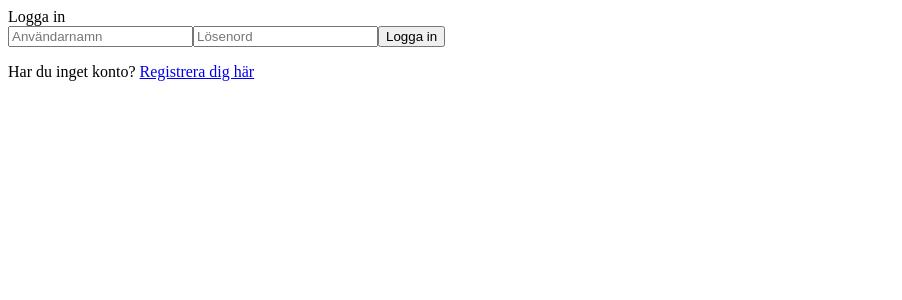
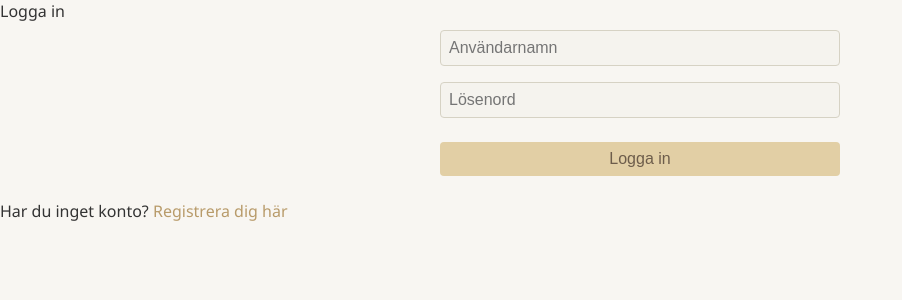
Before and after one commit to S7120f/Timetracker---Frontend, a React (Vite) app: page / in a window 1280 px wide. Shown: the top 300 px of the page, without its empty margins (0-902 px from the left). Built offline with nearby package versions, Linux system fonts and the light colour scheme.

Commit message:
updated css

```diff
--- a/package.json
+++ b/package.json
@@ -16,6 +16,7 @@
   },
   "devDependencies": {
     "@eslint/js": "^9.25.0",
+    "@types/css": "^0.0.38",
     "@types/react": "^19.1.2",
     "@types/react-dom": "^19.1.2",
     "@vitejs/plugin-react": "^4.4.1",
--- a/src/main.tsx
+++ b/src/main.tsx
@@ -1,6 +1,7 @@
 import { StrictMode } from 'react'
 import { createRoot } from 'react-dom/client'
 import App from './App.tsx'
+import './styles/style.css'
 
 createRoot(document.getElementById('root')!).render(
   <StrictMode>
--- /dev/null
+++ b/src/styles/style.css
@@ -0,0 +1,119 @@
+body {
+  background: #f8f6f2;
+  color: #333;
+  font-family: 'Segoe UI', Arial, sans-serif;
+  margin: 0;
+  padding: 0;
+  min-height: 100vh;
+}
+
+h2, h3 {
+  color: #6d5d4b;
+  margin-top: 2rem;
+  margin-bottom: 1rem;
+  text-align: center;
+}
+
+.login-page, .register-page {
+  min-height: 100vh;
+  display: flex;
+  align-items: center;
+  justify-content: center;
+}
+
+.login-form-container, .register-form-container {
+  background: #fff;
+  border-radius: 12px;
+  box-shadow: 0 2px 16px rgba(180, 170, 150, 0.10);
+  padding: 2rem 2.5rem 1.5rem 2.5rem;
+  display: flex;
+  flex-direction: column;
+  align-items: center;
+  min-width: 320px;
+}
+
+form, .modal {
+  background: none;
+  border-radius: 8px;
+  box-shadow: none;
+  padding: 0;
+  margin-bottom: 0;
+  max-width: 400px;
+  margin-left: auto;
+  margin-right: auto;
+  width: 100%;
+}
+
+input, select, button {
+  font-size: 1rem;
+  padding: 0.5rem;
+  margin: 0.5rem 0;
+  border-radius: 4px;
+  border: 1px solid #d6d2c4;
+  background: #f5f3ee;
+  box-sizing: border-box;
+  width: 100%;
+}
+
+input:focus, select:focus {
+  outline: 2px solid #e2cfa5;
+  background: #fffbe9;
+}
+
+button {
+  background: #e2cfa5;
+  color: #6d5d4b;
+  border: none;
+  cursor: pointer;
+  transition: background 0.2s;
+  width: 100%;
+  margin-top: 1rem;
+}
+
+button:hover {
+  background: #d6b98c;
+}
+
+ul {
+  list-style: none;
+  padding: 0;
+}
+
+li {
+  background: #f5f3ee;
+  margin: 0.5rem 0;
+  padding: 0.75rem 1rem;
+  border-radius: 4px;
+  border: 1px solid #e2cfa5;
+  color: #6d5d4b;
+}
+
+a {
+  color: #b89b6a;
+  text-decoration: none;
+  transition: color 0.2s;
+}
+
+a:hover {
+  color: #6d5d4b;
+  text-decoration: underline;
+}
+
+.register-link, .login-link {
+  margin-top: 1.5rem;
+  text-align: center;
+  color: #b89b6a;
+}
+
+.modal {
+  box-shadow: 0 4px 24px rgba(180, 170, 150, 0.15);
+  border: 1px solid #e2cfa5;
+}
+
+@media (max-width: 600px) {
+  .login-form-container, .register-form-container, form, .modal {
+    max-width: 95vw;
+    padding: 1rem;
+    min-width: unset;
+  }
+}
```
Also changed, not shown: 1 other file (tests, documents, lock files or other folders).
